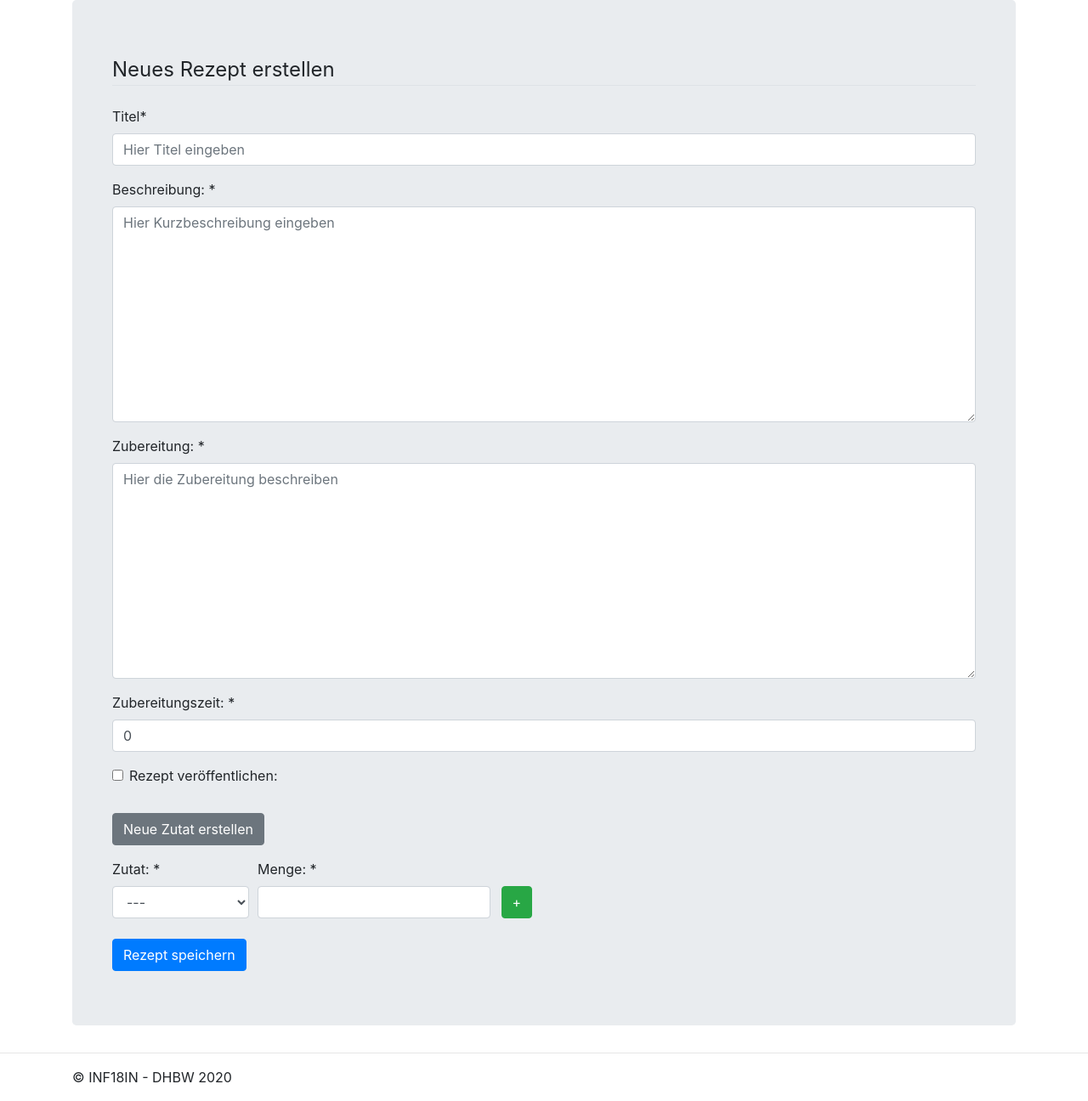
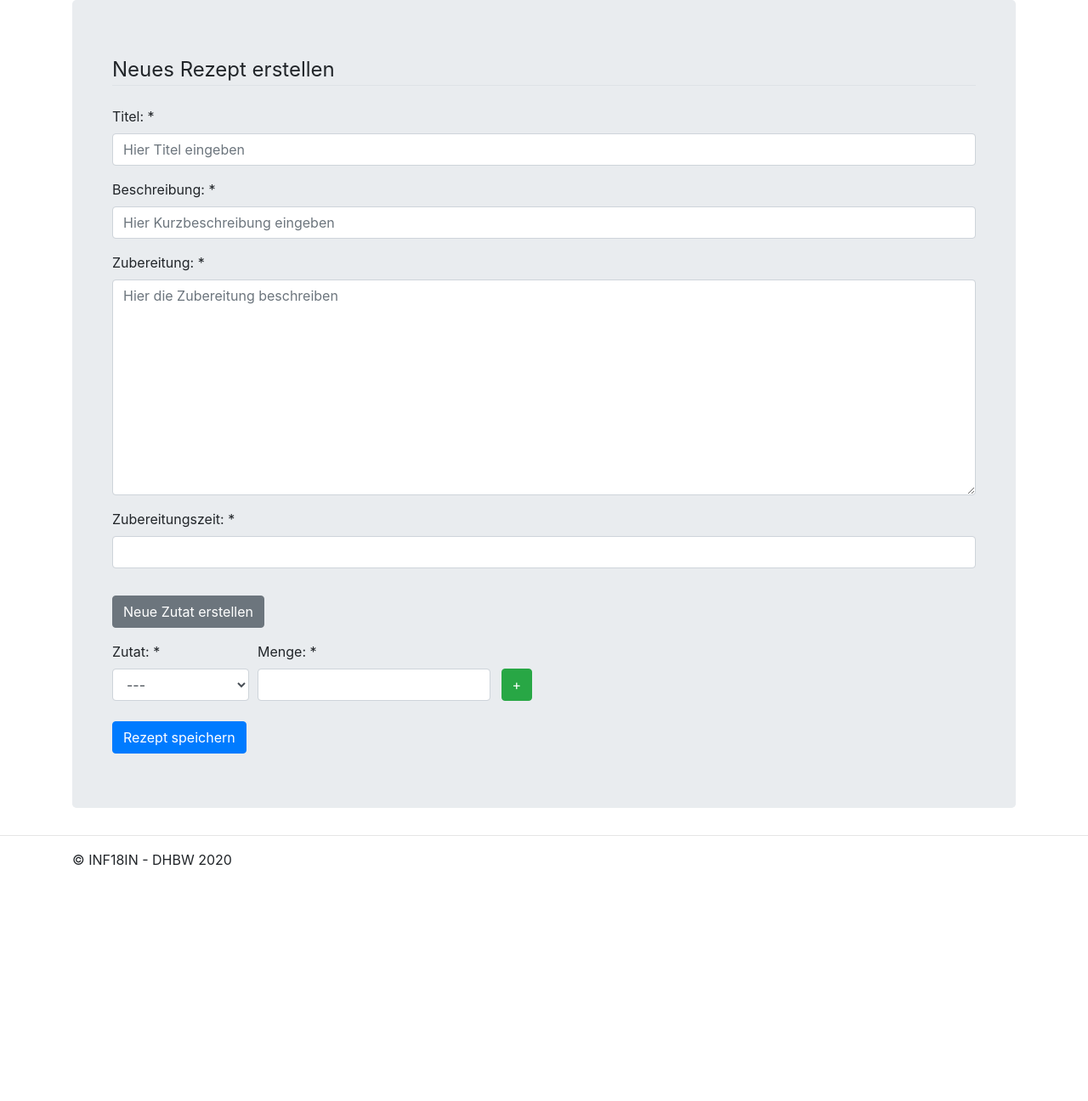
Before and after one commit to FreshMax9000/Essenswebsite, a Django app: page /Rezepte/hinzufuegen/ in a window 1280 px wide. Shown: the part 166-1462 px from the top of the page at 85% size. After the commit the page ends 1184 px from the top, so only its background shows below. Run offline with Django 3.2, Linux system fonts and the light colour scheme; a user stored in the database is signed in; tables that the repository leaves empty hold one stand-in row (values such as "Sample post"); some libraries are stand-ins or nearby versions.

Commit message:
changed grocerie to grocery

```diff
--- a/foodplaner/foodApp/admin.py
+++ b/foodplaner/foodApp/admin.py
@@ -2,7 +2,7 @@ from django.contrib import admin
 
 from . import models
 
-admin.site.register(models.Grocerie)
+admin.site.register(models.Grocery)
 admin.site.register(models.Ingredient)
 admin.site.register(models.Recipe)
 admin.site.register(models.Foodplan_Recipe)
--- a/foodplaner/foodApp/filters.py
+++ b/foodplaner/foodApp/filters.py
@@ -6,7 +6,7 @@
 import django_filters
 from django import forms
 from .models import Recipe
-from .models import Grocerie
+from .models import Grocery
 
 class FoodplanFilter(django_filters.FilterSet): #TODO:additional filters?
     """
@@ -17,7 +17,7 @@ class FoodplanFilter(django_filters.FilterSet): #TODO:additional filters?
     work_time = django_filters.NumberFilter(lookup_expr='lte', label="Maximal benötigte Zeit:")
     avg_rating = django_filters.NumberFilter(lookup_expr='gte', label="Mindest Bewertung:")
     #difficulty = django_filters.ModelMultipleChoiceFilter(queryset=['Easy','Medium,'Hard'], widget=forms.CheckboxSelectMultiple,label="Schwierigkeit:")
-    ingredients = django_filters.ModelMultipleChoiceFilter(queryset=Grocerie.objects.all(), exclude=True, widget=forms.CheckboxSelectMultiple, label="Zutaten ausschließen")
+    ingredients = django_filters.ModelMultipleChoiceFilter(queryset=Grocery.objects.all(), exclude=True, widget=forms.CheckboxSelectMultiple, label="Zutaten ausschließen")
 
     class Meta:
         model = Recipe
--- a/foodplaner/foodApp/forms.py
+++ b/foodplaner/foodApp/forms.py
@@ -2,7 +2,7 @@ from django import forms
 from django.forms.models import  modelformset_factory
 
 from .models import Foodplan
-from .models import Grocerie
+from .models import Grocery
 from .models import Recipe
 from .models import Ingredient
 
@@ -18,54 +18,49 @@ class FoodplanForm(forms.ModelForm):
 
 
 class CreateGroceryForm(forms.ModelForm):
+    name = forms.CharField(max_length=100, label='Name: ')
+    unit = forms.CharField(max_length=100, label='Einheit (g, ml, mg, Kg, ...): ')
+
     class Meta:
-        model = Grocerie
+        model = Grocery
         fields = ('name', 'unit')
-        labels = {
-            'name': 'Name: ',
-            'unit': 'Einheit (g, ml, mg, Kg, ...): ',
-        }
 
 
 class CreateIngredientForm(forms.ModelForm):
     quantity = forms.DecimalField(min_value=0, label='Menge: ')
-    grocerie = forms.ModelChoiceField(queryset=Grocerie.objects.all().order_by('name'), empty_label=" --- ", label="Zutat: ", localize=True)
+    grocery = forms.ModelChoiceField(queryset=Grocery.objects.all().order_by('name'), empty_label=" --- ", label="Zutat: ", localize=True)
 
     class Meta:
         model = Ingredient
-        fields = ('quantity', 'grocerie')
+        fields = ('quantity', 'grocery')
 
 
 class CreateRecipeForm(forms.ModelForm):
+    title = forms.CharField(max_length=100, label='Titel: ')
+    title.widget = forms.TextInput(attrs={'placeholder': 'Hier Titel eingeben'})
+    description = forms.CharField(max_length=200, label='Beschreibung: ')
+    description.widget = forms.TextInput(attrs={'placeholder': 'Hier Kurzbeschreibung eingeben'})
+    preparation = forms.CharField(label='Zubereitung: ')
+    preparation.widget = forms.Textarea(attrs={'placeholder': 'Hier die Zubereitung beschreiben'})
+    work_time = forms.IntegerField(min_value=1, label='Zubereitungszeit: ')
+
+    class Meta:
+        model = Recipe
+        fields = ('title', 'description', 'preparation', 'work_time')
+
+
+class UpdateRecipeForm(forms.ModelForm):
+    title = forms.CharField(max_length=100, label='Titel: ')
+    title.widget = forms.TextInput(attrs={'placeholder': 'Hier Titel eingeben'})
+    description = forms.CharField(max_length=200, label='Beschreibung: ')
+    description.widget = forms.TextInput(attrs={'placeholder': 'Hier Kurzbeschreibung eingeben'})
+    preparation = forms.CharField(label='Zubereitung: ')
+    preparation.widget = forms.Textarea(attrs={'placeholder': 'Hier die Zubereitung beschreiben'})
+    work_time = forms.IntegerField(min_value=1, label='Zubereitungszeit: ')
+    reviewed = forms.BooleanField(label='Rezept veröffentlichen')
 
     class Meta:
         model = Recipe
         fields = ('title', 'description', 'preparation', 'work_time', 'reviewed')
-        labels = {
-            'title': 'Titel',
-            'description': 'Beschreibung: ',
-            'preparation': 'Zubereitung: ',
-            'work_time': 'Zubereitungszeit: ',
-            'reviewed': 'Rezept veröffentlichen: '
-        }
-        widgets = {
-            'title': forms.TextInput(attrs={
-                'class': 'form-control',
-                'placeholder': 'Hier Titel eingeben'
-            }),
-            'description': forms.Textarea(attrs={
-                'class': 'form-control',
-                'placeholder': 'Hier Kurzbeschreibung eingeben'
-            }),
-            'preparation': forms.Textarea(attrs={
-                'class': 'form-control',
-                'placeholder': 'Hier die Zubereitung beschreiben'
-            }),
-            'work_time': forms.NumberInput(attrs={
-                'class': 'form-control',
-                'min': 1,
-            }),
-        }
-
 
 IngredientFormset = modelformset_factory(Ingredient, form=CreateIngredientForm)
--- a/foodplaner/foodApp/templates/foodApp/foodplan.html
+++ b/foodplaner/foodApp/templates/foodApp/foodplan.html
@@ -28,9 +28,9 @@
                             {{ filter.form.ingredients.label }}<i class="fa fa-chevron-right ml-2"></i>
                         </button>
                         <div class="collapse" id="showIngredients">
-                            {% for grocerie in filter.form.ingredients %}
+                            {% for grocery in filter.form.ingredients %}
                                 <label class="checkbox-inline ml-2">
-                                {{ grocerie.tag }} {{ grocerie.choice_label }}
+                                {{ grocery.tag }} {{ grocery.choice_label }}
                                 </label>
                             {% endfor %}
                         </div>
--- a/foodplaner/foodApp/templates/foodApp/recipe_detail.html
+++ b/foodplaner/foodApp/templates/foodApp/recipe_detail.html
@@ -11,7 +11,7 @@
             <p class="lead">Zutaten:
                 <div class="lead container">
                     {% for each in object.ingredient_set.all %}
-                        <li>{{ each.quantity }}{{ each.grocerie.unit }} {{ each.grocerie.name }}</li>
+                        <li>{{ each.quantity }}{{ each.grocery.unit }} {{ each.grocery.name }}</li>
                     {% endfor %}
                 </div>
             </p>
--- a/foodplaner/foodApp/templates/foodApp/recipe_form.html
+++ b/foodplaner/foodApp/templates/foodApp/recipe_form.html
@@ -18,10 +18,10 @@
                     {{ form.id }}
                     <div class="row form-row">
                         <div class="col-2">
-                            <label>{{form.grocerie|as_crispy_field }}</label>
+                            <label>{{form.grocery | as_crispy_field }}</label>
                         </div>
                         <div class="col-4">
-                            <label>{{form.quantity|as_crispy_field }}</label>
+                            <label>{{form.quantity | as_crispy_field }}</label>
                             <button class="btn btn-success add-form-row mb-1 ml-2">+</button>
                         </div>
                     </div>
--- a/foodplaner/foodApp/views.py
+++ b/foodplaner/foodApp/views.py
@@ -1,8 +1,7 @@
 from datetime import date
 from datetime import timedelta
 
-from django.http import HttpResponseRedirect
-from django.shortcuts import render, get_object_or_404
+from django.shortcuts import render
 from django.shortcuts import redirect
 from django.urls import reverse_lazy
 from django.views import generic
@@ -14,13 +13,14 @@ from django.contrib.auth.mixins import PermissionRequiredMixin
 
 from .models import Recipe
 from .models import Ingredient
-from .models import Grocerie
+from .models import Grocery
 from .models import Foodplan
 from .models import Foodplan_Recipe
 from .filters import FoodplanFilter
 from .forms import FoodplanForm
 from .forms import IngredientFormset
 from .forms import CreateRecipeForm
+from .forms import UpdateRecipeForm
 from .forms import CreateGroceryForm
 
 
@@ -110,12 +110,12 @@ class Shopping(LoginRequiredMixin, UserPassesTestMixin, generic.DetailView):
                 # If ingrediant already exists in dictionary, sum the quantity
                 # If not, ad the ingrediant to Dictionary
                 quantity = ingrediant.quantity
-                key = ingrediant.grocerie.name
+                key = ingrediant.grocery.name
                 if key in dict_ingrediant_value:
                     quantity += dict_ingrediant_value.get(key)[0]
-                    dict_ingrediant_value[key] = (quantity, ingrediant.grocerie.unit)
+                    dict_ingrediant_value[key] = (quantity, ingrediant.grocery.unit)
                 else:
-                    dict_ingrediant_value[key] = (quantity, ingrediant.grocerie.unit)
+                    dict_ingrediant_value[key] = (quantity, ingrediant.grocery.unit)
 
         for key in sorted(dict_ingrediant_value.keys()):
             quantity = dict_ingrediant_value.get(key)[0]
@@ -131,11 +131,11 @@ class Shopping(LoginRequiredMixin, UserPassesTestMixin, generic.DetailView):
         return dict_ingrediant_as_string
 
 
-class CreateRecipeView(LoginRequiredMixin, generic.CreateView):
+class CreateRecipeView(PermissionRequiredMixin, generic.CreateView):
     model = Recipe
     form_class = CreateRecipeForm
-
     success_url = reverse_lazy('foodApp:home')
+    permission_required = 'foodApp.add_recipe'
 
     def get_context_data(self, **kwargs):
         if self.request.method == 'GET':
@@ -162,11 +162,7 @@ class CreateRecipeView(LoginRequiredMixin, generic.CreateView):
             formset = IngredientFormset(self.request.POST)
 
         recipe = recipe_form.save(commit=False)
-        user = self.request.user
-        form.instance.author = user
-        # Recipes of users with permissions don't have to be reviewed
-        if user.has_perm('foodApp.change_recipe'):
-            form.instance.reviewed = True
+        recipe.author = self.request.user
         recipe.save()
 
         for form in formset:
@@ -179,46 +175,42 @@ class CreateRecipeView(LoginRequiredMixin, generic.CreateView):
 class UpdateRecipeView(PermissionRequiredMixin, generic.UpdateView):
     model = Recipe
 
-    success_url = reverse_lazy('foodApp:home')
+    success_url = reverse_lazy('foodApp:recipesList')
     permission_required = 'foodApp.change_recipe'
-
-    form_class = CreateRecipeForm
+    form_class = UpdateRecipeForm
 
     def get_context_data(self, **kwargs):
         if self.request.method == 'GET':
-            self.recipe_form = CreateRecipeForm(self.request.GET)
+            recipe_form = UpdateRecipeForm(self.request.GET)
 
             recipe = Recipe.objects.get(id=self.kwargs['pk'])
-            self.recipe_form = CreateRecipeForm(initial={
+            recipe_form = UpdateRecipeForm(initial={
                 'title': recipe.title,
                 'description': recipe.description,
                 'preparation': recipe.preparation,
                 'work_time': recipe.work_time,
             })
 
-            self.formset = IngredientFormset
-            ingredient_list = []
-            for ingredient in Ingredient.objects.all():
-                if ingredient.recipe_id == self.kwargs['pk']:
-                    ingredient_list.append({'grocerie': ingredient.grocerie, 'quantity': ingredient.quantity})
-
-            self.formset = IngredientFormset(queryset=Ingredient.objects.filter(recipe_id=self.kwargs['pk']))
+            formset = IngredientFormset(queryset=Ingredient.objects.filter(recipe_id=self.kwargs['pk']))
         elif self.request.method == 'POST':
-            self.recipe_form = CreateRecipeForm(self.request.POST)
-            self.formset = IngredientFormset(self.request.POST)
+            recipe_form = UpdateRecipeForm(self.request.POST)
+            formset = IngredientFormset(self.request.POST)
 
         context = super(UpdateRecipeView, self).get_context_data(**kwargs)
-        context['recipe_form'] = self.recipe_form
-        context['formset'] = self.formset
+        context['recipe_form'] = recipe_form
+        context['formset'] = formset
         return context
 
     def form_valid(self, form):
-        form.instance.author = self.request.user
-
+        print('valid')
         if self.request.method == 'POST':
-            recipe_form = CreateRecipeForm(self.request.POST)
+            recipe_form = UpdateRecipeForm(self.request.POST)
             formset = IngredientFormset(self.request.POST)
 
+            #recipe_form.save()
+            #recipe.author = self.request.user
+            #recipe.save()
+            print(recipe_form)
             # necessary because the updateView didn't delete any ingredients
             # ingredients only got updated or added
             # -> delete excess ingredients and update the rest
@@ -232,16 +224,12 @@ class UpdateRecipeView(PermissionRequiredMixin, generic.UpdateView):
                 ingredient.save()
         return super().form_valid(form)
 
-    def test_func(self):
-        recipe = self.get_object()
-        return self.request.user == recipe.author
-
 
 class CreateGroceryView(LoginRequiredMixin, generic.CreateView):
-    model = Grocerie
+    model = Grocery
     form_class = CreateGroceryForm
     success_url = reverse_lazy('foodApp:home')
-    permission_required = 'foodApp.add_grocerie'
+    permission_required = 'foodApp.add_grocery'
 
     def form_valid(self, form):
         return super().form_valid(form)
```
Also changed, not shown: foodplaner/foodApp/models.py (+4 -4 lines), foodplaner/foodApp/migrations/0001_initial.py, foodplaner/foodApp/templates/foodApp/grocery_form.html (renamed from foodplaner/foodApp/templates/foodApp/grocerie_form.html).
